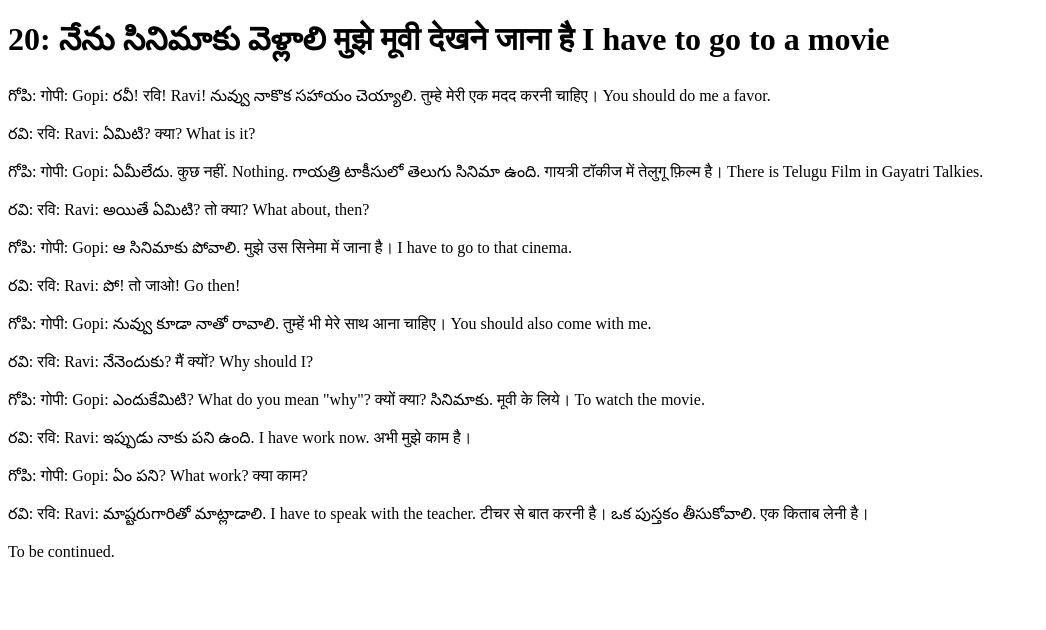
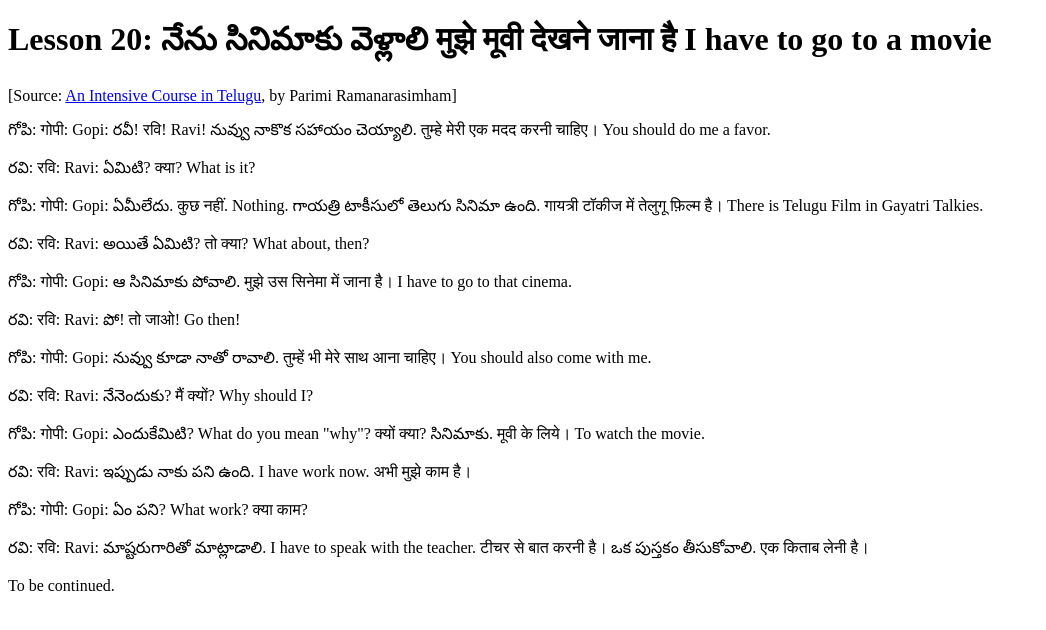
Before and after one commit to sharmaeklavya2/narrator-ws, a website: page articles/ict/l20.html in a window 1280 px wide. Shown: the whole page, without its empty margins (0-1046 px from the left). Drawn offline with Linux system fonts and the light colour scheme.

Commit message:
articles: cite source in ict/l20

```diff
--- a/articles/ict/l20.html
+++ b/articles/ict/l20.html
@@ -5,11 +5,15 @@
 </head>
 <body>
 <h1>
-    20:
+    Lesson 20:
     <span lang="te">నేను సినిమాకు వెళ్లాలి</span>
     <span lang="hi">मुझे मूवी देखने जाना है</span>
     <span lang="en">I have to go to a movie</span>
 </h1>
+<p>
+[Source: <a href="https://archive.org/details/dli.language.2300">An Intensive Course in Telugu</a>,
+by Parimi Ramanarasimham]
+</p>
 <p>
     <span class="speaker" lang="te">గోపి:</span>
     <span class="speaker" lang="hi">गोपी:</span>
```
